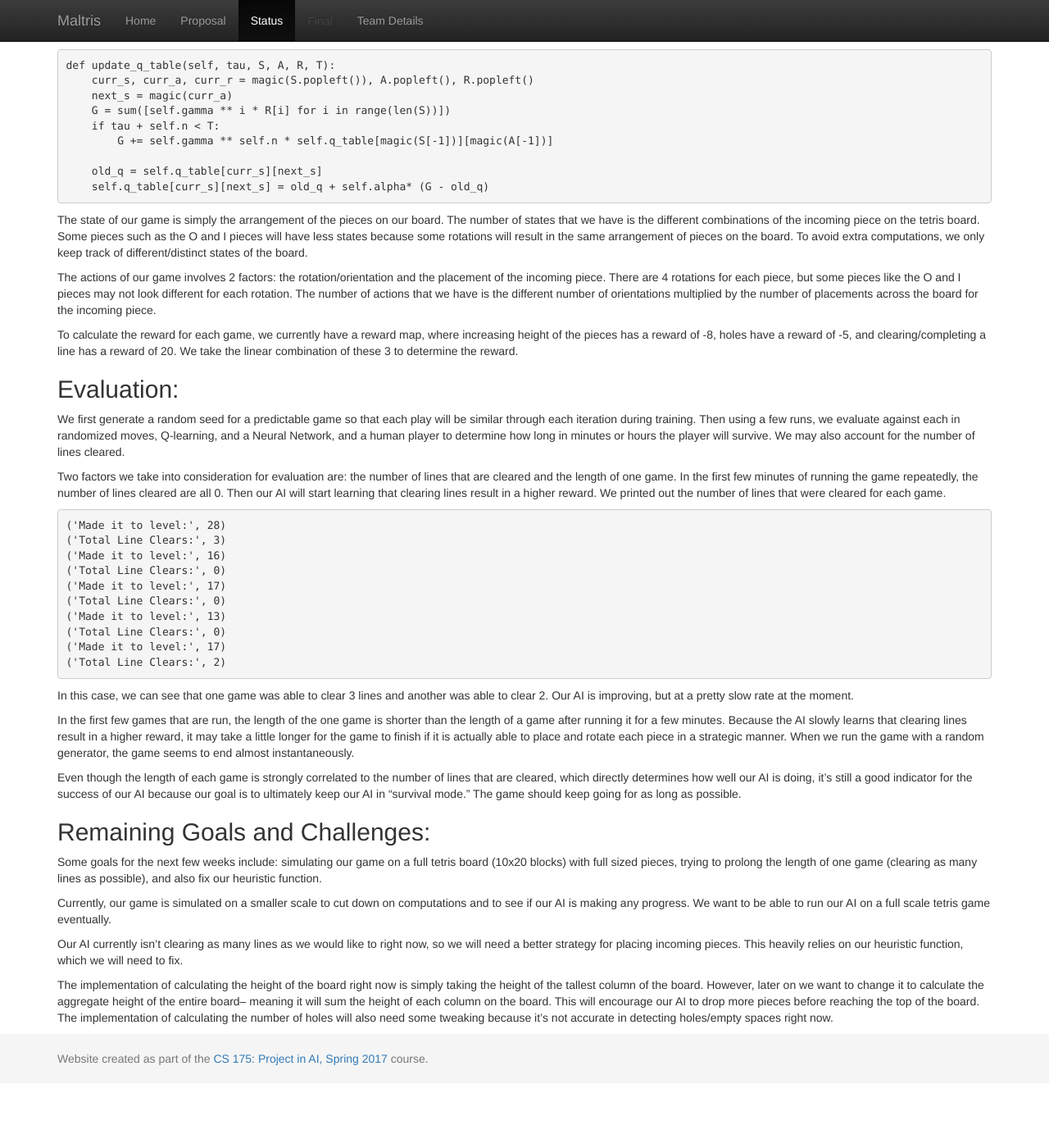
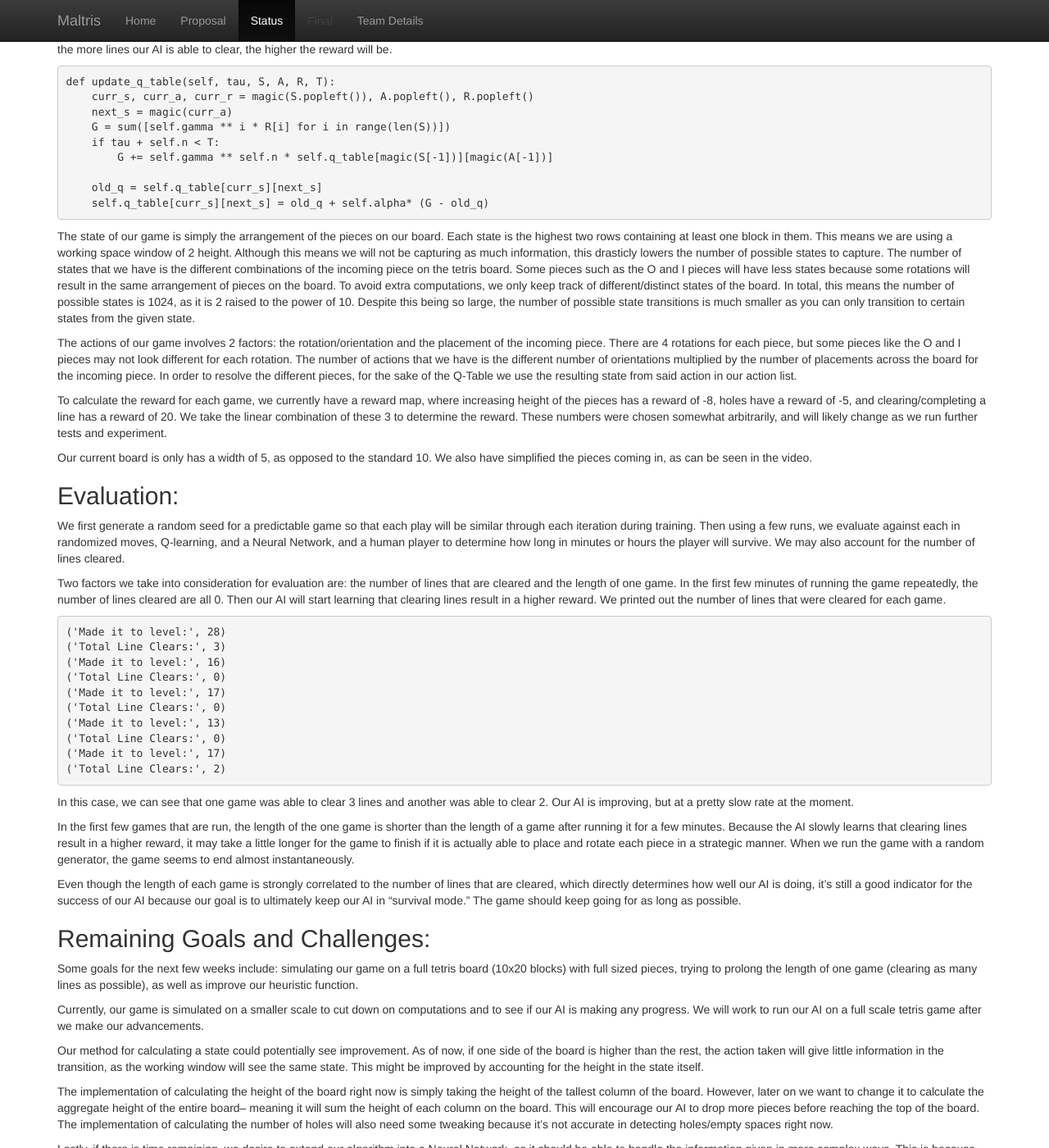
Before and after one commit to julia-tong/Maltris, a Jekyll site: the page built from docs/status.md, in a window 1280 px wide and 1400 px high, scrolled down 824 px. Shown: the whole window at 82% size. Built offline with Jekyll 4.4.1, drawn with Linux system fonts in a browser that asks for light colours; before the commit the page ends 2145 px from its top, so only the background shows below that; some of the changed text lies outside the part shown.

Commit message:
Update status.md

```diff
--- a/docs/status.md
+++ b/docs/status.md
@@ -7,7 +7,7 @@
 
 ## Project summary:
 
-Our project is to recreate tetris in Minecraft using Malmo. Our goal is to use a combination of reinforcement learning and neural networks for our AI. The game will be in survival mode, so our AI is not trying to win necessarily, but it will try to keep the game running as long as possible until the blocks reach the very top.
+Our project is to create a Tetris AI in Minecraft using Malmo. This also means we will be recreating Tetris itself using the Malmo API. Our main goal is to use a combination of reinforcement learning and neural networks for our Intelligence. We will be focusing on Surival Mode, so our AI is not aiming for the highest score possible, but instead to be able to play the game for as long as possible without reaching game over(Once the blocks go over the ceiling limit).
 
 Since we've created a tetris board, we will take in the current state of the board and the incoming piece as input. Then we will calculate every possible orientation and placement of the incoming piece and score the board. We score the board by taking account into the total height of all the pieces, the number of holes, and the number of complete lines to clear. Increasing the total height and having holes in the board will result in negative reward, whereas having complete lines will have a positive reward. A combination of these 3 factors will determine the score of the board. Our AI will then use reinforcement learning to repeatedly drop pieces in the board to increase the reward for each game.
 
@@ -25,11 +25,13 @@
         old_q = self.q_table[curr_s][next_s]
         self.q_table[curr_s][next_s] = old_q + self.alpha* (G - old_q)
 
-The state of our game is simply the arrangement of the pieces on our board. The number of states that we have is the different combinations of the incoming piece on the tetris board. Some pieces such as the O and I pieces will have less states because some rotations will result in the same arrangement of pieces on the board. To avoid extra computations, we only keep track of different/distinct states of the board.
+The state of our game is simply the arrangement of the pieces on our board. Each state is the highest two rows containing at least one block in them. This means we are using a working space window of 2 height. Although this means we will not be capturing as much information, this drasticly lowers the number of possible states to capture. The number of states that we have is the different combinations of the incoming piece on the tetris board. Some pieces such as the O and I pieces will have less states because some rotations will result in the same arrangement of pieces on the board. To avoid extra computations, we only keep track of different/distinct states of the board. In total, this means the number of possible states is 1024, as it is 2 raised to the power of 10. Despite this being so large, the number of possible state transitions is much smaller as you can only transition to certain states from the given state.
 
-The actions of our game involves 2 factors: the rotation/orientation and the placement of the incoming piece. There are 4 rotations for each piece, but some pieces like the O and I pieces may not look different for each rotation. The number of actions that we have is the different number of orientations multiplied by the number of placements across the board for the incoming piece.
+The actions of our game involves 2 factors: the rotation/orientation and the placement of the incoming piece. There are 4 rotations for each piece, but some pieces like the O and I pieces may not look different for each rotation. The number of actions that we have is the different number of orientations multiplied by the number of placements across the board for the incoming piece. In order to resolve the different pieces, for the sake of the Q-Table we use the resulting state from said action in our action list.
 
-To calculate the reward for each game, we currently have a reward map, where increasing height of the pieces has a reward of -8, holes have a reward of -5, and clearing/completing a line has a reward of 20. We take the linear combination of these 3 to determine the reward.
+To calculate the reward for each game, we currently have a reward map, where increasing height of the pieces has a reward of -8, holes have a reward of -5, and clearing/completing a line has a reward of 20. We take the linear combination of these 3 to determine the reward. These numbers were chosen somewhat arbitrarily, and will likely change as we run further tests and experiment.
+
+Our current board is only has a width of 5, as opposed to the standard 10. We also have simplified the pieces coming in, as can be seen in the video.
 
 ## Evaluation:
 
@@ -56,10 +58,12 @@
 
 ## Remaining Goals and Challenges:
 
-Some goals for the next few weeks include: simulating our game on a full tetris board (10x20 blocks) with full sized pieces, trying to prolong the length of one game (clearing as many lines as possible), and also fix our heuristic function.
+Some goals for the next few weeks include: simulating our game on a full tetris board (10x20 blocks) with full sized pieces, trying to prolong the length of one game (clearing as many lines as possible), as well as improve our heuristic function.
 
-Currently, our game is simulated on a smaller scale to cut down on computations and to see if our AI is making any progress. We want to be able to run our AI on a full scale tetris game eventually.
+Currently, our game is simulated on a smaller scale to cut down on computations and to see if our AI is making any progress. We will work to run our AI on a full scale tetris game after we make our advancements.
 
-Our AI currently isn't clearing as many lines as we would like to right now, so we will need a better strategy for placing incoming pieces. This heavily relies on our heuristic function, which we will need to fix.
+Our method for calculating a state could potentially see improvement. As of now, if one side of the board is higher than the rest, the action taken will give little information in the transition, as the working window will see the same state. This might be improved by accounting for the height in the state itself.
 
 The implementation of calculating the height of the board right now is simply taking the height of the tallest column of the board. However, later on we want to change it to calculate the aggregate height of the entire board-- meaning it will sum the height of each column on the board. This will encourage our AI to drop more pieces before reaching the top of the board. The implementation of calculating the number of holes will also need some tweaking because it's not accurate in detecting holes/empty spaces right now.
+
+Lastly, if there is time remaining, we desire to extend our algorithm into a Neural Network, as it should be able to handle the information given in more complex ways. This is because the relationship between height, states, and holes is difficult to represent in the standard Reinforcement Learning approach, and deep learning may have some insight to the problem.
```
